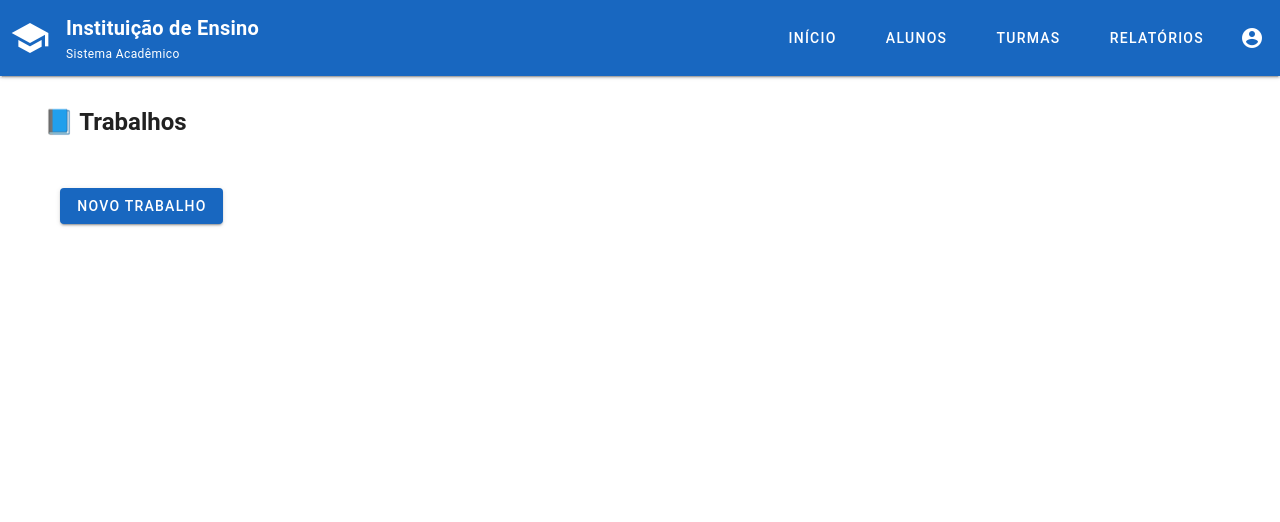
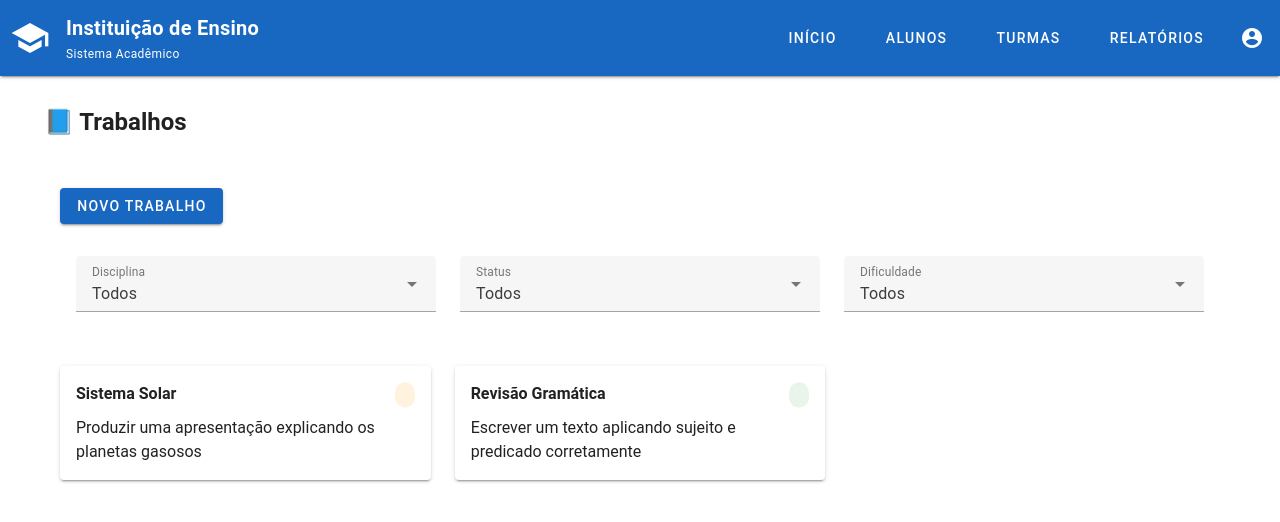
Before and after one commit to matheusdev41/app_school, a Vue app: page /trabalhos in a window 1280 px wide. Shown: the top 522 px of the page. Built offline with nearby package versions, Linux system fonts and the light colour scheme.

Commit message:
page trabalhos

```diff
--- a/src/pages/Trabalhos.vue
+++ b/src/pages/Trabalhos.vue
@@ -11,9 +11,123 @@
              >
                 Novo Trabalho
             </v-btn>
+
+            <!-- Filtros -->
+             <v-container class="py-8">
+                <v-row>
+                    <!-- Disciplina -->
+                     <v-col cols="12" md="4">
+                        <v-select
+                        label="Disciplina"
+                        :items="disciplinas"
+                        v-model="filtros.disciplina"
+                        ></v-select>
+                     </v-col>
+
+                     <!-- Status -->
+                      <v-col cols="12" md="4">
+                        <v-select
+                        label="Status"
+                        :items="['Todos', 'Pendente', 'Entregue']"
+                        v-model="filtros.status"
+                        ></v-select>
+                      </v-col>
+
+                      <!-- Dificuldade -->
+                       <v-col cols="12" md="4">
+                        <v-select
+                        label="Dificuldade"
+                        :items="['Todos', 'Fácil', 'Médio', 'Difícil']"
+                        v-model="filtros.dificuldade"
+                        ></v-select>
+                       </v-col>
+                </v-row>
+             </v-container>
+
+             <!-- LISTA DE TRABALHOS -->
+              <v-row>
+                <v-col
+                    cols="12"
+                    md="4"
+                    v-for="tr in listaFiltrada"
+                    :key="tr.id"
+                >
+                    <v-card class="pa-4" elevation="2">
+                        <div class="d-flex justify-space-between">
+                            <strong>{{ tr.titulo }}</strong>
+                            <v-chip :color="tr.concluido ? 'green' : 'orange' " size="small" >
+                            </v-chip>
+                        </div>
+
+                        <p class="mt-2 mb-0">
+                            {{ tr.descricao }}
+                        </p>
+                    </v-card>
+                </v-col>
+              </v-row>
         </v-container>
     </div>
 </template>
+
+<script>
+export default {
+    data() {
+        return {
+            disciplinas: ['Todos','Português','Matemática','História','Ciências'],
+
+            filtros: {
+                disciplina: 'Todos',
+                status: 'Todos',
+                dificuldade: 'Todos',
+            },
+
+            trabalhos: [
+                {
+                  id: 1,
+                  titulo: 'Sistema Solar',
+                  descricao: 'Produzir uma apresentação explicando os planetas gasosos',
+                  dataEntrega: '20/12/2025',
+                  disciplina:"Ciências",
+                  dificuldade: "Médio",
+                  concluido: false,
+                },
+                {
+                  id: 2,
+                  titulo: 'Revisão Gramática',
+                  descricao: 'Escrever um texto aplicando sujeito e predicado corretamente',
+                  dataEntrega: '20/12/2025',
+                  disciplina:"Português",
+                  dificuldade: "Médio",
+                  concluido: true,
+                },
+            ]
+
+        };
+    },
+    computed: {
+        listaFiltrada() {
+            return this.trabalhos.filter(tr => {
+                const matchDisciplina =
+                    this.filtros.disciplina === 'Todos' ||
+                    tr.disciplina === this.filtros.disciplina;
+
+                const matchStatus =
+                    this.filtros.status === 'Todos' ||
+                    (this.filtros.status === 'Entregue' && tr.concluido) ||
+                    (this.filtros.status === 'Pendente' && !tr.concluido);
+
+                const matchDificuldade =
+                    this.filtros.dificuldade === 'Todos' ||
+                    tr.dificuldade === this.filtros.dificuldade;
+
+                return matchDisciplina && matchDificuldade && matchStatus
+            });
+        },
+    }
+};
+</script>
+
+
 <style scoped>
     .trabalhos-container {
         padding: 20px;
```
